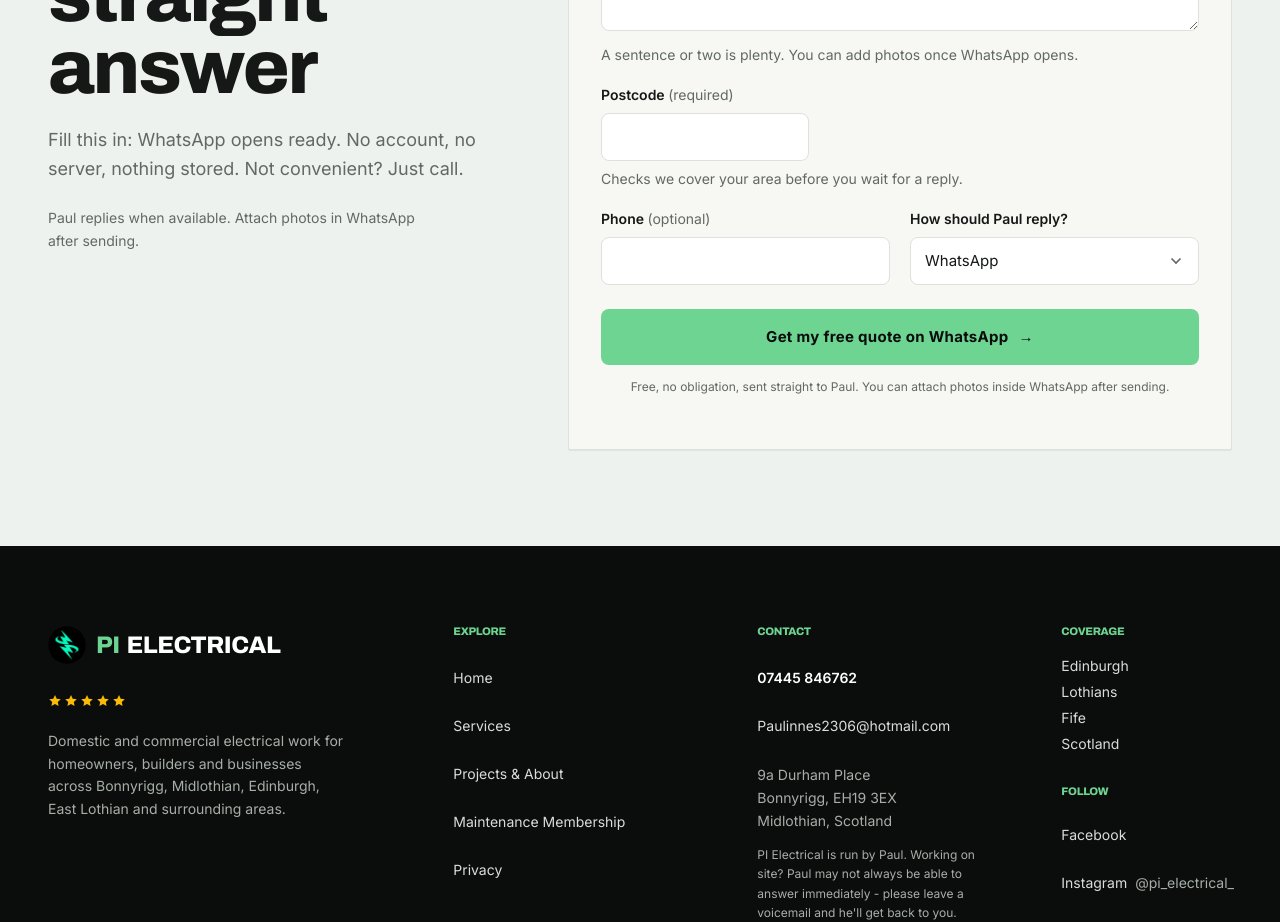
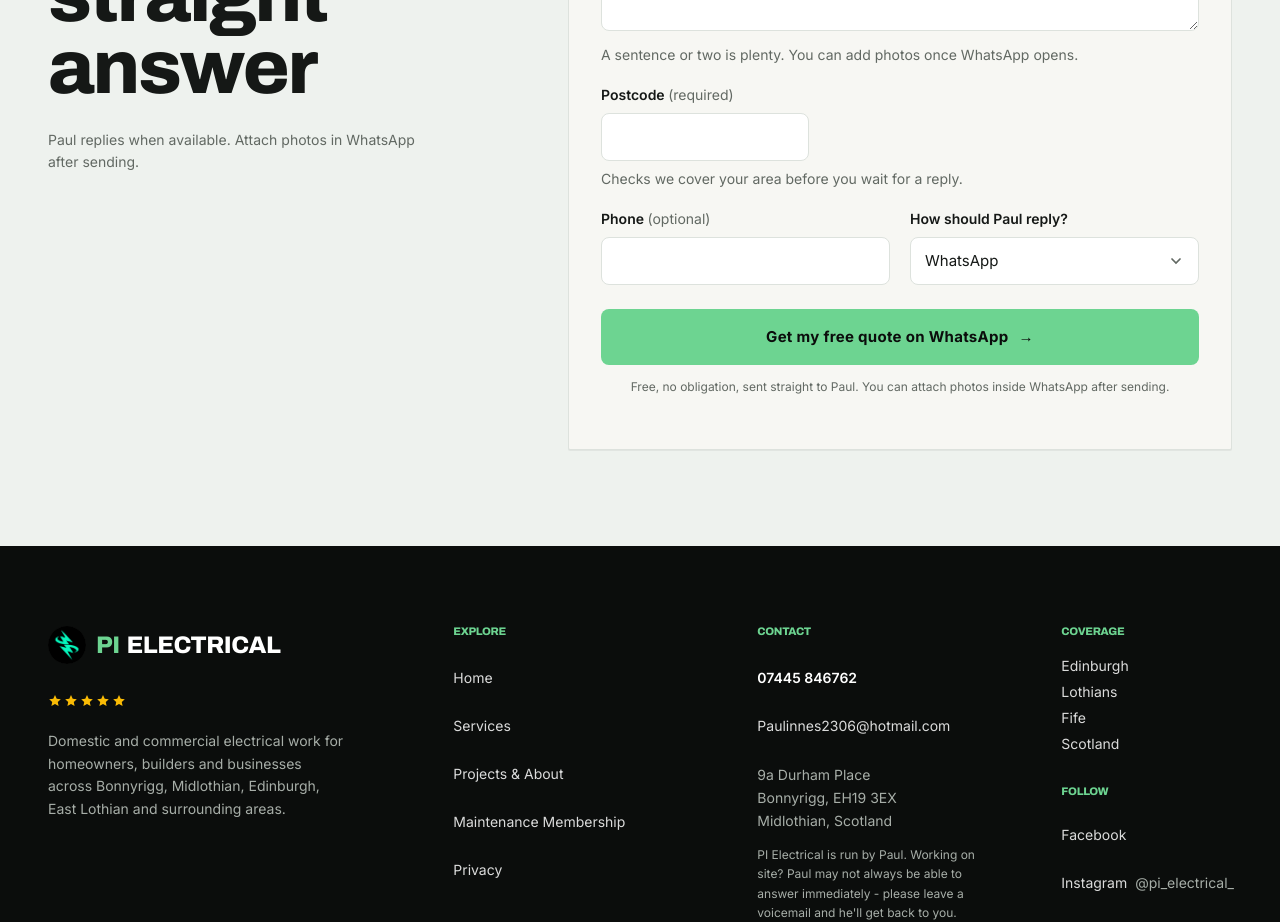
Before and after one commit to Tradetitan66/pi-electrical-live, a Next.js app: page / in a window 1280 px wide. Shown: the part 6400-7322 px from the top of the page. Built offline with nearby package versions, Linux system fonts and the light colour scheme.

Commit message:
remove intro text from FinalCta

```diff
--- a/src/components/FinalCta.tsx
+++ b/src/components/FinalCta.tsx
@@ -30,11 +30,7 @@ export default function FinalCta() {
                   Tell {BUSINESS.owner} what you need, and get a straight answer
                 </>
               }
-              intro={
-                <>
-                  Fill this in: WhatsApp opens ready. No account, no server, nothing stored. Not convenient? Just call.
-                </>
-              }
+
             />
 
             <p className="mt-6 text-sm leading-relaxed text-muted">
```
